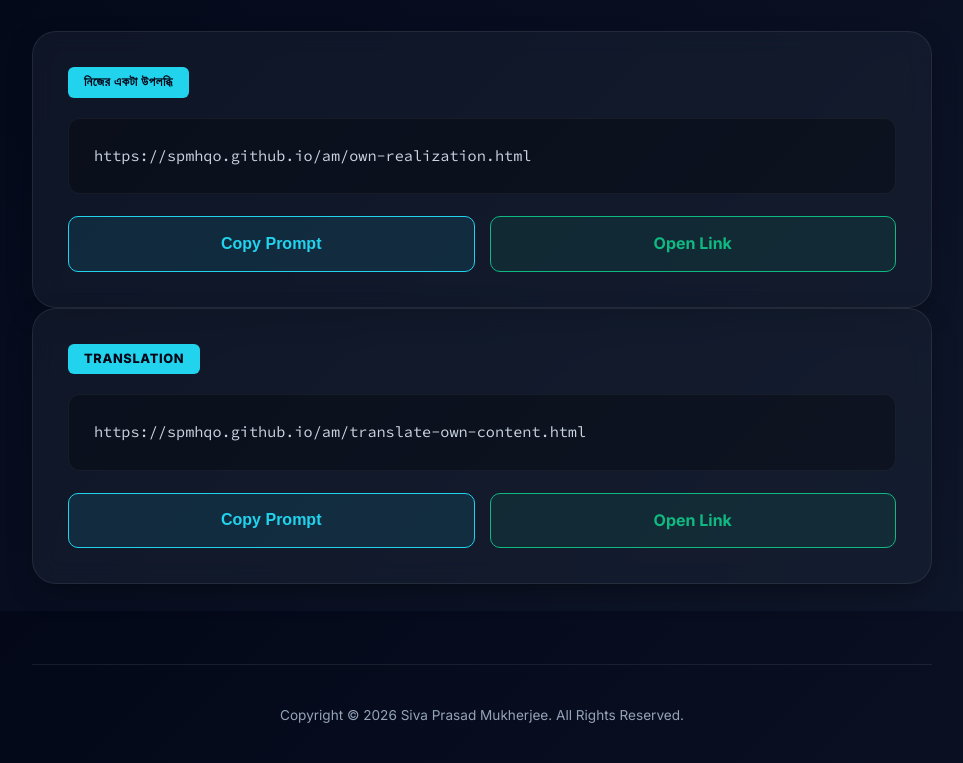
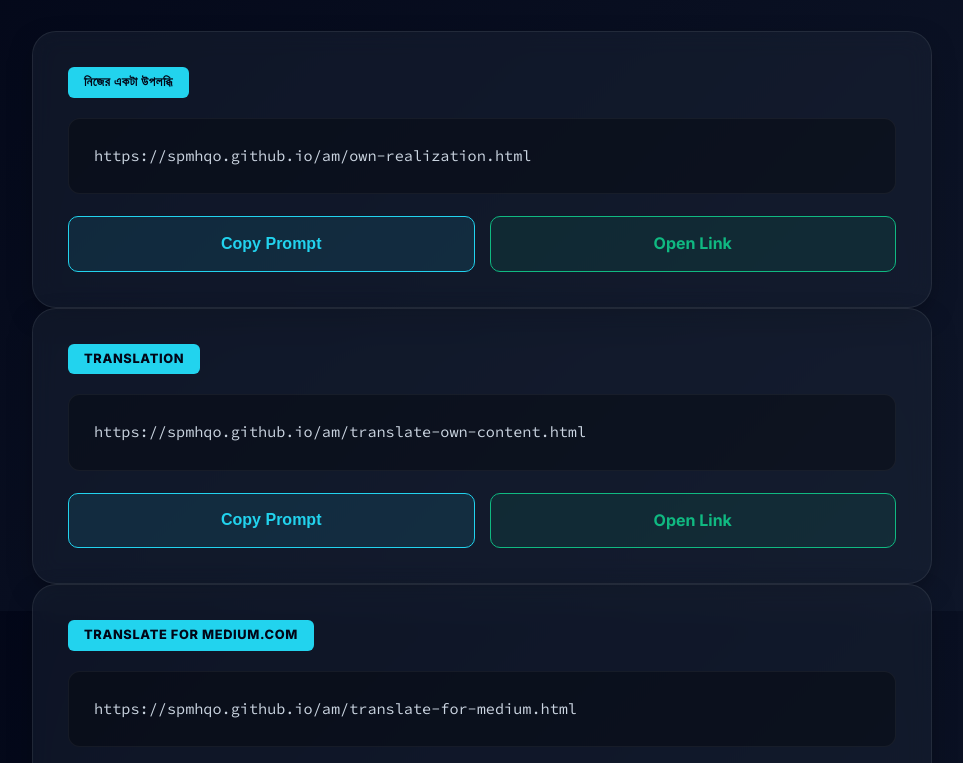
Before and after one commit to spmhqo/or, a plain HTML site: page index.html in a window 1280 px wide. Shown: the part 189-952 px from the top of the page, without its empty margins (158-1121 px from the left). Drawn offline with Linux system fonts and the light colour scheme.

Commit message:
Update index.html

```diff
--- a/index.html
+++ b/index.html
@@ -222,6 +222,12 @@
         name: "TRANSLATION",
         url: "https://spmhqo.github.io/am/translate-own-content.html",
         text: `https://spmhqo.github.io/am/translate-own-content.html`
+      },
+      {
+        id: 3,
+        name: "Translate for medium.com",
+        url: "https://spmhqo.github.io/am/translate-for-medium.html",
+        text: `https://spmhqo.github.io/am/translate-for-medium.html`
       }
     ];
 
```
